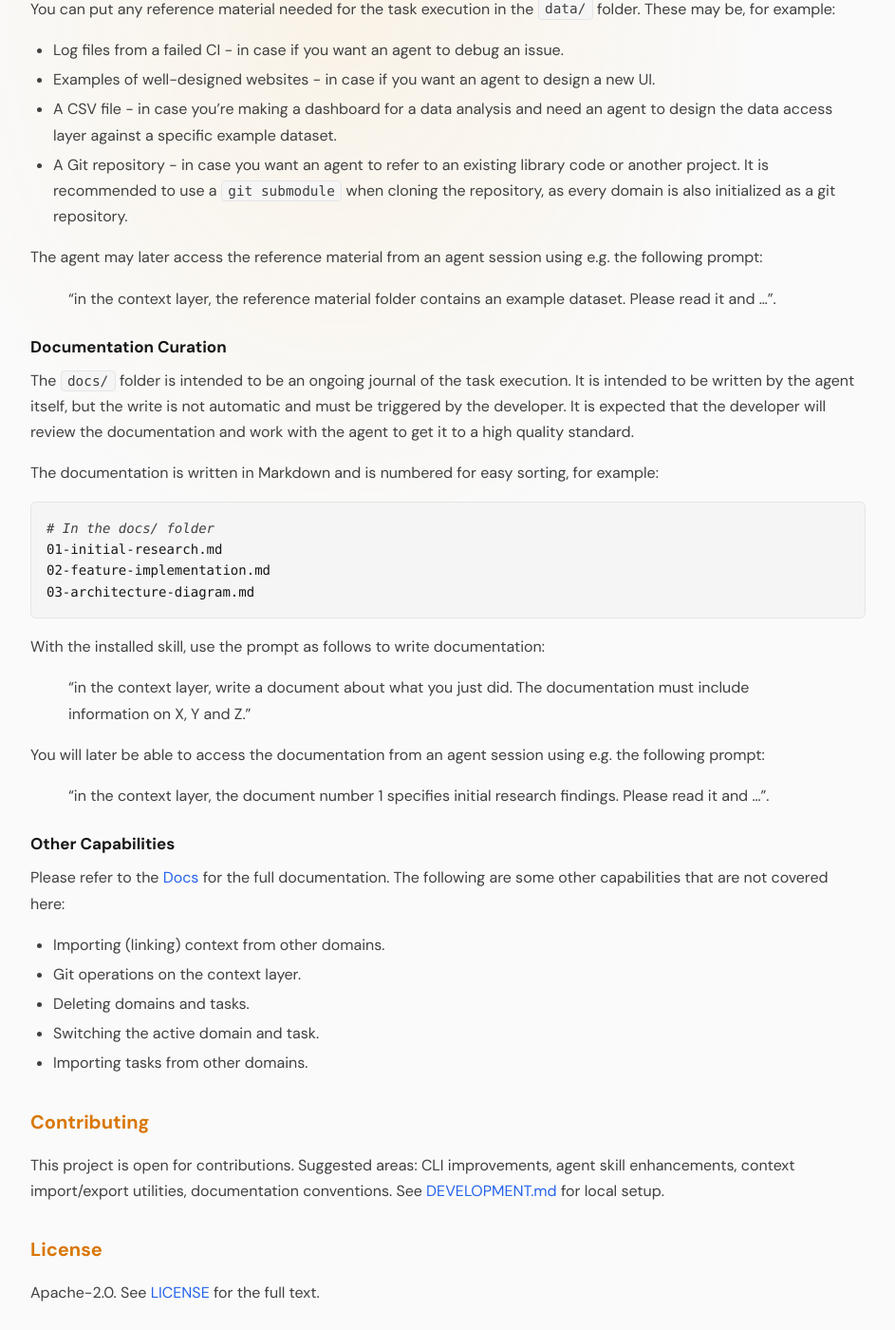
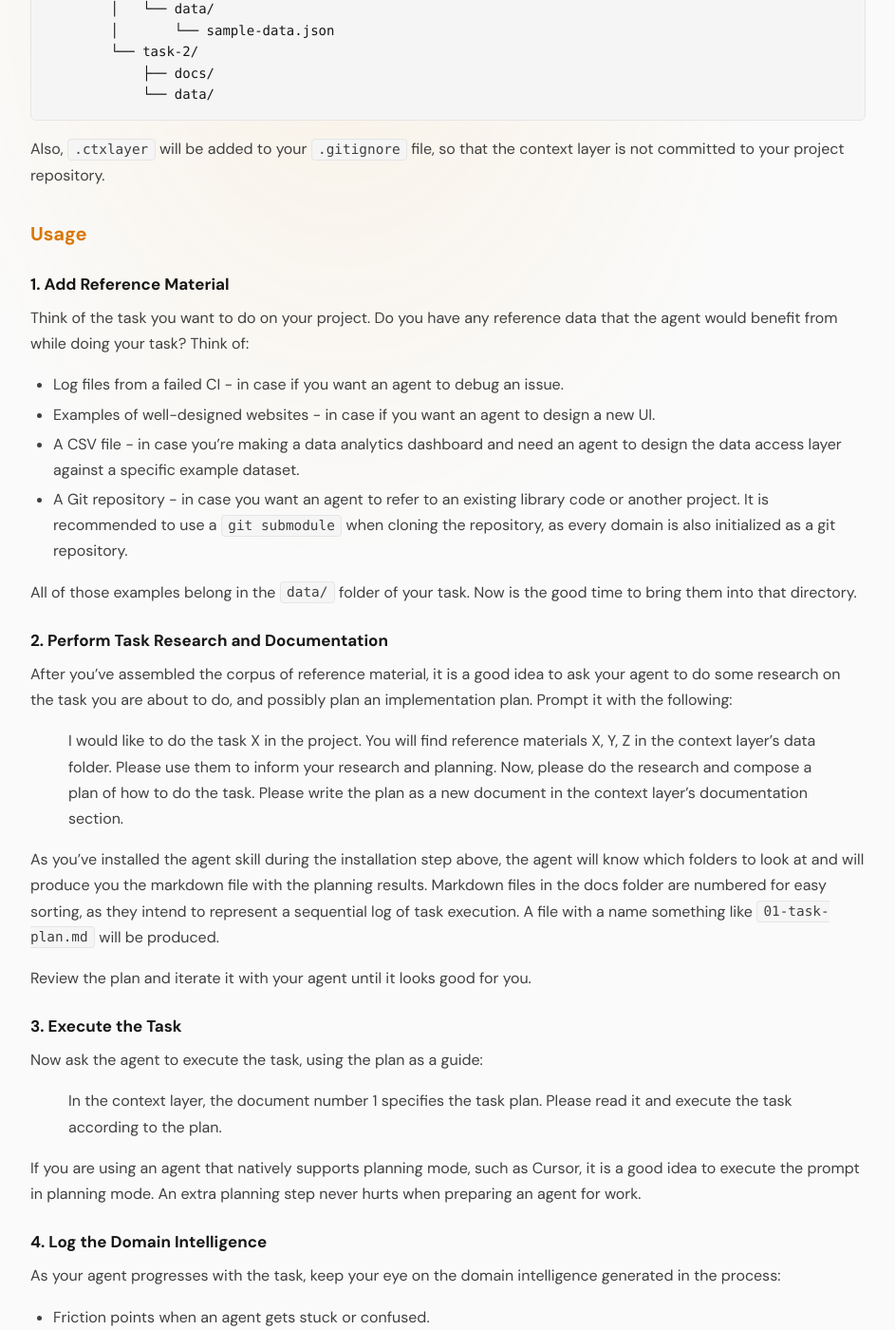
Before and after one commit to anatoliykmetyuk/ctxlayer, a Jekyll site: the page built from website/docs/getting-started.md, in a window 1280 px wide and 1400 px high, scrolled down 1410 px. Shown: the whole window at 95% size, without its empty margins (280-1223 px from the left). Built offline with Jekyll 4.4.1, drawn with Linux system fonts in a browser that asks for light colours; some of the changed text lies outside the part shown.

Commit message:
Getting Started guide fleshed out

````diff
--- a/website/docs/getting-started.md
+++ b/website/docs/getting-started.md
@@ -35,67 +35,126 @@ You will be prompted to select or create a domain and a task.
 - __Domain__ represents a corpus of knowledge about the project you are working on. For a simple project, you can name it something like `<project-name>` or `<project-name>-ctx`.
 - __Task__ represents a unit of work within the project.
 
+After you've named your domain and task, you will notice the following directory structure created within your project directory:
 
+```bash
+my-project/
+├── README.md
+├── ...  # your project files
+└── .ctxlayer/  # symlink to ~/.agents/ctxlayer/
+    └── my-domain/
+        ├── config.yaml
+        ├── task-1/
+        │   ├── docs/
+        │   │   ├── 01-initial-research.md
+        │   │   └── 02-implementation-notes.md
+        │   └── data/
+        │       └── sample-data.json
+        └── task-2/
+            ├── docs/
+            └── data/
+```
 
-The above command will prompt you to create a new domain folder and a task folder within it. It will do several things:
+Also, `.ctxlayer` will be added to your `.gitignore` file, so that the context layer is not committed to your project repository.
 
-- Create the new task folder in the `~/.agents/ctxlayer/domains/<domain>/<task>/` directory.
-- Create the `docs/` and `data/` folders within the task folder.
-- Link the task folder to the current working directory as a symlink under `.ctxlayer/`, so it is accessible to the agent skill.
-- Update `.gitignore` to ignore `.ctxlayer/`.
-- Initialize a separate domain repo under `~/.agents/ctxlayer/domains/<domain>/`, so the domain is version-controlled.
+## Usage
 
+### 1. Add Reference Material
 
-
-
-### Reference Material Curation
-
-You can put any reference material needed for the task execution in the `data/` folder. These may be, for example:
+Think of the task you want to do on your project. Do you have any reference data that the agent would benefit from while doing your task? Think of:
 
 - Log files from a failed CI - in case if you want an agent to debug an issue.
 - Examples of well-designed websites - in case if you want an agent to design a new UI.
-- A CSV file - in case you're making a dashboard for a data analysis and need an agent to design the data access layer against a specific example dataset.
+- A CSV file - in case you're making a data analytics dashboard and need an agent to design the data access layer against a specific example dataset.
 - A Git repository - in case you want an agent to refer to an existing library code or another project. It is recommended to use a `git submodule` when cloning the repository, as every domain is also initialized as a git repository.
 
-The agent may later access the reference material from an agent session using e.g. the following prompt:
+All of those examples belong in the `data/` folder of your task. Now is the good time to bring them into that directory.
 
-> "in the context layer, the reference material folder contains an example dataset. Please read it and ...".
+### 2. Perform Task Research and Documentation
 
-### Documentation Curation
+After you've assembled the corpus of reference material, it is a good idea to ask your agent to do some research on the task you are about to do, and possibly plan an implementation plan. Prompt it with the following:
 
-The `docs/` folder is intended to be an ongoing journal of the task execution. It is intended to be written by the agent itself, but the write is not automatic and must be triggered by the developer. It is expected that the developer will review the documentation and work with the agent to get it to a high quality standard.
+> I would like to do the task X in the project. You will find reference materials X, Y, Z in the context layer's data folder. Please use them to inform your research and planning. Now, please do the research and compose a plan of how to do the task. Please write the plan as a new document in the context layer's documentation section.
 
-The documentation is written in Markdown and is numbered for easy sorting, for example:
+As you've installed the agent skill during the installation step above, the agent will know which folders to look at and will produce you the markdown file with the planning results. Markdown files in the docs folder are numbered for easy sorting, as they intend to represent a sequential log of task execution. A file with a name something like `01-task-plan.md` will be produced.
+
+Review the plan and iterate it with your agent until it looks good for you.
+
+### 3. Execute the Task
+
+Now ask the agent to execute the task, using the plan as a guide:
+
+> In the context layer, the document number 1 specifies the task plan. Please read it and execute the task according to the plan.
+
+If you are using an agent that natively supports planning mode, such as Cursor, it is a good idea to execute the prompt in planning mode. An extra planning step never hurts when preparing an agent for work.
+
+### 4. Log the Domain Intelligence
+
+As your agent progresses with the task, keep your eye on the domain intelligence generated in the process:
+
+- Friction points when an agent gets stuck or confused.
+- Decision points where one path needs to be preferred over another.
+- Procedural knowledge such as how to run tests or a general workflow to debug issues.
+
+When you encounter those and successfully resolve them, ask your agent to document them in the context layer:
+
+> We have just resolved an issue X / made a decision Y / followed a workflow Z. Please document it in the context layer as a new document.
+
+This will produce a new document in the docs folder, numbered for easy sorting.
+
+### 5. Reuse the Domain Intelligence
+
+In the future, when you encounter a similar issue, you can refer to the documentation you generated in step 4 to guide the agent:
+
+> Please resolve the issue X / do the job Y. In context layer, plesae use documents number XX, YY, and ZZ to guide your work.
+
+### 6. Reuse Domain Intelligence across projects
+
+The context layer is stored in a centralized location at your home directory and is linked to projects via symlinks. If you are working on a different project in the future, or a different task, you may import the tasks from other domains into your project:
 
 ```bash
-# In the docs/ folder
-01-initial-research.md
-02-feature-implementation.md
-03-architecture-diagram.md
+ctx import
 ```
 
-With the installed skill, use the prompt as follows to write documentation:
+You will be prompted to select the domain and task to import.
 
-> "in the context layer, write a document about what you just did. The documentation must include information on X, Y and Z."
+You can specify which task you are currently working on so that the agent knows which task to access by default:
 
-You will later be able to access the documentation from an agent session using e.g. the following prompt:
+```bash
+ctx set
+```
 
-> "in the context layer, the document number 1 specifies initial research findings. Please read it and ...".
+The following command will show you the current active domain and task:
 
-### Other Capabilities
+```bash
+ctx status
+```
 
-Please refer to the [Docs](https://ctxlayer.dev/docs) for the full documentation. The following are some other capabilities that are not covered here:
+You can always ask the agent to access a task other than default by specifying it explicitly in the prompt:
 
-- Importing (linking) context from other domains.
-- Git operations on the context layer.
-- Deleting domains and tasks.
-- Switching the active domain and task.
-- Importing tasks from other domains.
+> "in the context layer, domain A, task B, the document number 1 specifies initial research findings. Please read it and ...".
 
-## Contributing
+### 7. Version Manage your Context Layer
 
-This project is open for contributions. Suggested areas: CLI improvements, agent skill enhancements, context import/export utilities, documentation conventions. See [DEVELOPMENT.md](DEVELOPMENT.md) for local setup.
+Every domain is initialized as a git repository. You can `cd` into it and use git operations just like you would do with any other git repository. You can save your context layer per domain in separate github repositories.
 
-## License
+Convenience commands are available from the project to work with the context layer so that you do not have to `cd` into it every time:
 
-Apache-2.0. See [LICENSE](LICENSE) for the full text.
+```bash
+ctx git <git-args...>
+```
+
+The above command is equivalent to:
+
+```bash
+cd ./ctxlayer/<domain>/<task>
+git <git-args...>
+```
+
+## Further Reading
+
+To learn more about the project capabilities, refer to the specifications:
+
+- [Command Reference](/docs/commands.html)
+- [Prompting Guide](/docs/prompting-guide.html)
+- [Context Directory Structure](/docs/context-structure.html)
````
Also changed, not shown: other parts of website/docs/getting-started.md (+1 -1 lines).
